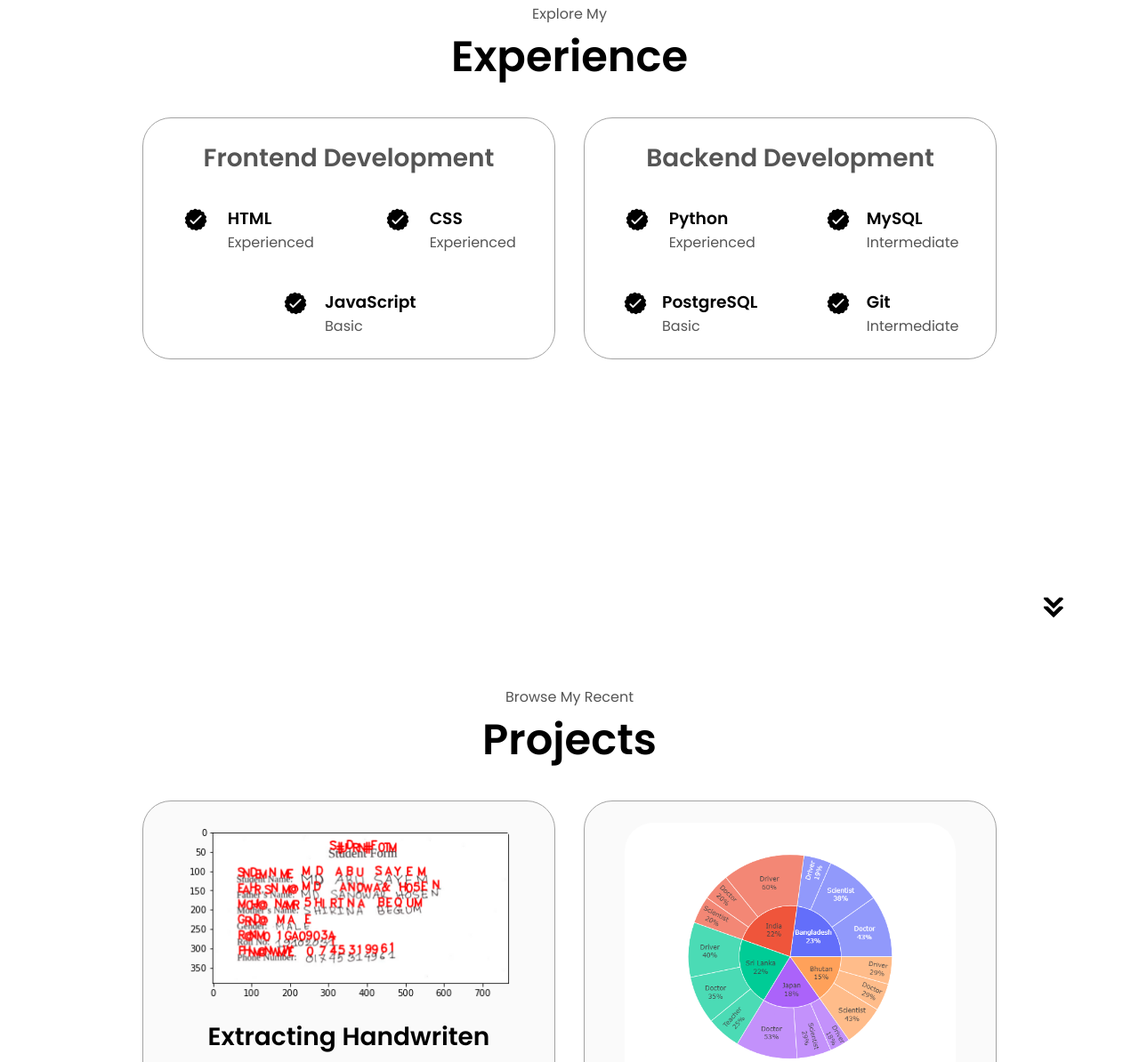
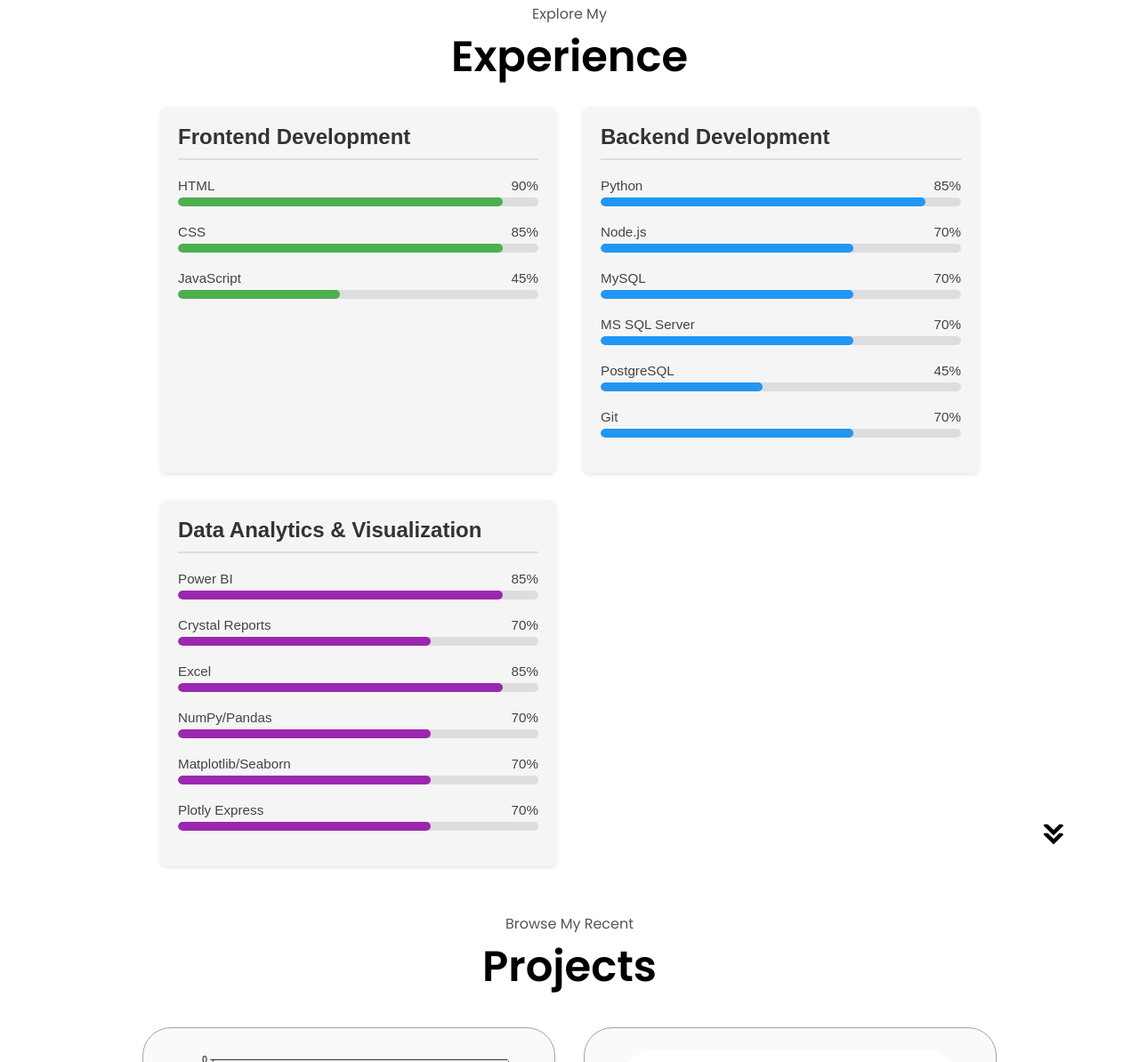
Before and after one commit to mdsayem01k/portfolio, a plain HTML site: page index.html in a window 1280 px wide. Shown: the part 1693-2887 px from the top of the page at 89% size. Drawn offline with Linux system fonts and the light colour scheme.

Commit message:
update experience progress bar

```diff
--- a/index.html
+++ b/index.html
@@ -98,71 +98,174 @@
   <section id="experience">
     <p class="section__text__p1">Explore My</p>
     <h1 class="title">Experience</h1>
-    <div class="experience-details-container">
-      <div class="about-containers">
-        <div class="details-container">
-          <h2 class="experience-sub-title">Frontend Development</h2>
-          <div class="article-container">
-            <article>
-              <img src="./assets/checkmark.png" alt="Experience icon" class="icon" />
-              <div>
-                <h3>HTML</h3>
-                <p>Experienced</p>
+    <div class="skills-container">
+      <div class="skills-grid">
+          <!-- Frontend Development Section -->
+          <div class="skills-section">
+              <h2>Frontend Development</h2>
+
+              <div class="skill">
+                  <div class="skill-name">
+                      <span>HTML</span>
+                      <span>90%</span>
+                  </div>
+                  <div class="skill-bar">
+                      <div class="skill-progress frontend experienced"></div>
+                  </div>
               </div>
-            </article>
-            <article>
-              <img src="./assets/checkmark.png" alt="Experience icon" class="icon" />
-              <div>
-                <h3>CSS</h3>
-                <p>Experienced</p>
+
+              <div class="skill">
+                  <div class="skill-name">
+                      <span>CSS</span>
+                      <span>85%</span>
+                  </div>
+                  <div class="skill-bar">
+                      <div class="skill-progress frontend experienced"></div>
+                  </div>
               </div>
-            </article>
 
-            <article>
-              <img src="./assets/checkmark.png" alt="Experience icon" class="icon" />
-              <div>
-                <h3>JavaScript</h3>
-                <p>Basic</p>
+              <div class="skill">
+                  <div class="skill-name">
+                      <span>JavaScript</span>
+                      <span>45%</span>
+                  </div>
+                  <div class="skill-bar">
+                      <div class="skill-progress frontend basic"></div>
+                  </div>
               </div>
-            </article>
+          </div>
 
+          <!-- Backend Development Section -->
+          <div class="skills-section">
+              <h2>Backend Development</h2>
+
+              <div class="skill">
+                  <div class="skill-name">
+                      <span>Python</span>
+                      <span>85%</span>
+                  </div>
+                  <div class="skill-bar">
+                      <div class="skill-progress backend experienced"></div>
+                  </div>
+              </div>
+
+              <div class="skill">
+                  <div class="skill-name">
+                      <span>Node.js</span>
+                      <span>70%</span>
+                  </div>
+                  <div class="skill-bar">
+                      <div class="skill-progress backend intermediate"></div>
+                  </div>
+              </div>
+
+              <div class="skill">
+                  <div class="skill-name">
+                      <span>MySQL</span>
+                      <span>70%</span>
+                  </div>
+                  <div class="skill-bar">
+                      <div class="skill-progress backend intermediate"></div>
+                  </div>
+              </div>
+
+              <div class="skill">
+                  <div class="skill-name">
+                      <span>MS SQL Server</span>
+                      <span>70%</span>
+                  </div>
+                  <div class="skill-bar">
+                      <div class="skill-progress backend intermediate"></div>
+                  </div>
+              </div>
+
+              <div class="skill">
+                  <div class="skill-name">
+                      <span>PostgreSQL</span>
+                      <span>45%</span>
+                  </div>
+                  <div class="skill-bar">
+                      <div class="skill-progress backend basic"></div>
+                  </div>
+              </div>
+
+              <div class="skill">
+                  <div class="skill-name">
+                      <span>Git</span>
+                      <span>70%</span>
+                  </div>
+                  <div class="skill-bar">
+                      <div class="skill-progress backend intermediate"></div>
+                  </div>
+              </div>
           </div>
-        </div>
-        <div class="details-container">
-          <h2 class="experience-sub-title">Backend Development</h2>
-          <div class="article-container">
-            <article>
-              <img src="./assets/checkmark.png" alt="Experience icon" class="icon" />
-              <div>
-                <h3>Python</h3>
-                <p>Experienced</p>
+
+          <!-- Data Analytics Section -->
+          <div class="skills-section">
+              <h2>Data Analytics & Visualization</h2>
+
+              <div class="skill">
+                  <div class="skill-name">
+                      <span>Power BI</span>
+                      <span>85%</span>
+                  </div>
+                  <div class="skill-bar">
+                      <div class="skill-progress data experienced"></div>
+                  </div>
               </div>
-            </article>
-            <article>
-              <img src="./assets/checkmark.png" alt="Experience icon" class="icon" />
-              <div>
-                <h3>MySQL</h3>
-                <p>Intermediate</p>
+
+              <div class="skill">
+                  <div class="skill-name">
+                      <span>Crystal Reports</span>
+                      <span>70%</span>
+                  </div>
+                  <div class="skill-bar">
+                      <div class="skill-progress data intermediate"></div>
+                  </div>
               </div>
-            </article>
-            <article>
-              <img src="./assets/checkmark.png" alt="Experience icon" class="icon" />
-              <div>
-                <h3>PostgreSQL</h3>
-                <p>Basic</p>
+
+              <div class="skill">
+                  <div class="skill-name">
+                      <span>Excel</span>
+                      <span>85%</span>
+                  </div>
+                  <div class="skill-bar">
+                      <div class="skill-progress data experienced"></div>
+                  </div>
               </div>
-            </article>
-            <article>
-              <img src="./assets/checkmark.png" alt="Experience icon" class="icon" />
-              <div>
-                <h3>Git</h3>
-                <p>Intermediate</p>
+
+              <div class="skill">
+                  <div class="skill-name">
+                      <span>NumPy/Pandas</span>
+                      <span>70%</span>
+                  </div>
+                  <div class="skill-bar">
+                      <div class="skill-progress data intermediate"></div>
+                  </div>
               </div>
-            </article>
+
+              <div class="skill">
+                  <div class="skill-name">
+                      <span>Matplotlib/Seaborn</span>
+                      <span>70%</span>
+                  </div>
+                  <div class="skill-bar">
+                      <div class="skill-progress data intermediate"></div>
+                  </div>
+              </div>
+
+              <div class="skill">
+                  <div class="skill-name">
+                      <span>Plotly Express</span>
+                      <span>70%</span>
+                  </div>
+                  <div class="skill-bar">
+                      <div class="skill-progress data intermediate"></div>
+                  </div>
+              </div>
           </div>
-        </div>
       </div>
-    </div>
+  </div>
     <img src="./assets/arrow.png" alt="Arrow icon" class="icon arrow" onclick="location.href='./#projects'" />
   </section>
   <section id="projects">
--- a/style.css
+++ b/style.css
@@ -430,3 +430,69 @@
 footer p {
   text-align: center;
 }
+
+
+
+/* Progress bar */
+
+.skills-container {
+  max-width: 1200px;
+  margin: 0 auto;
+  padding: 20px;
+  font-family: Arial, sans-serif;
+}
+
+.skills-grid {
+  display: grid;
+  grid-template-columns: repeat(auto-fit, minmax(350px, 1fr));
+  gap: 30px;
+}
+
+.skills-section {
+  background-color: #f5f5f5;
+  padding: 20px;
+  border-radius: 8px;
+  box-shadow: 0 2px 4px rgba(0,0,0,0.1);
+}
+
+.skills-section h2 {
+  color: #333;
+  margin-bottom: 20px;
+  padding-bottom: 10px;
+  border-bottom: 2px solid #ddd;
+}
+
+.skill {
+  margin-bottom: 20px;
+}
+
+.skill-name {
+  display: flex;
+  justify-content: space-between;
+  margin-bottom: 5px;
+  color: #444;
+  font-size: 0.95rem;
+}
+
+.skill-bar {
+  width: 100%;
+  height: 10px;
+  background-color: #ddd;
+  border-radius: 5px;
+  overflow: hidden;
+}
+
+.skill-progress {
+  height: 100%;
+  border-radius: 5px;
+  transition: width 1s ease-in-out;
+}
+
+/* Skill levels with different colors for each category */
+.frontend { background-color: #4CAF50; }
+.backend { background-color: #2196F3; }
+.data { background-color: #9C27B0; }
+
+.experienced { width: 90%; }
+.intermediate { width: 70%; }
+.basic { width: 45%; }
```
